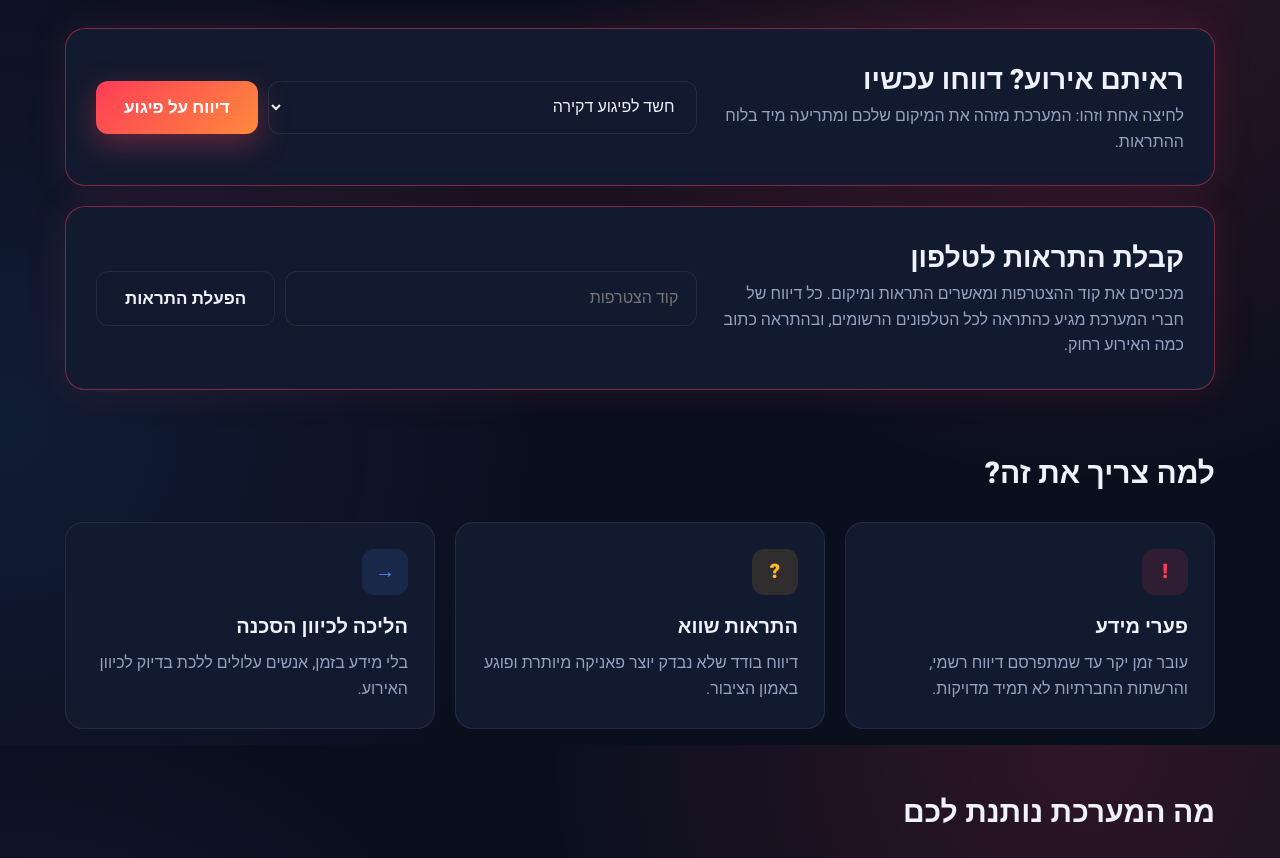
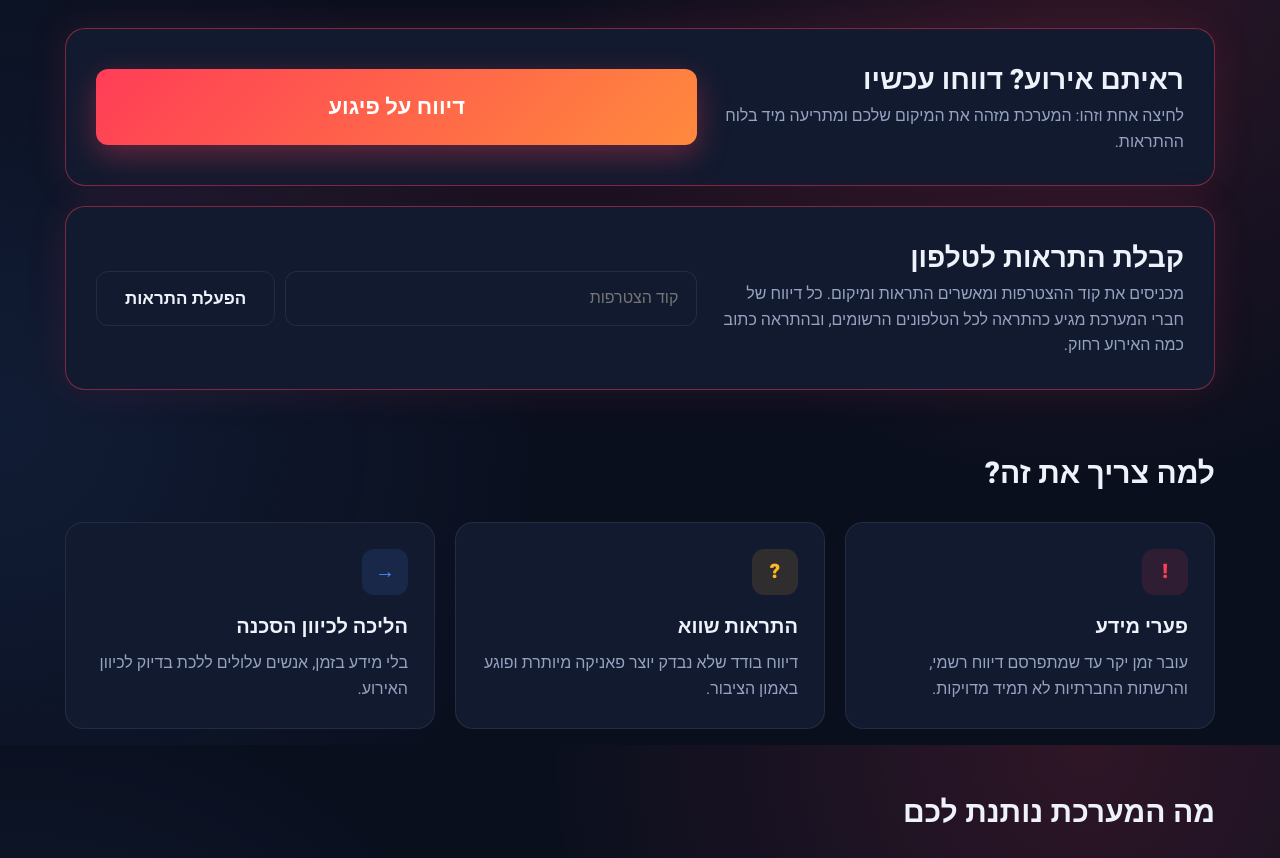
Before and after one commit to naamaelbaz4-afk/aegis, a plain HTML site: page index.html in a window 1280 px wide. Shown: the part 855-1713 px from the top of the page. Drawn offline with nearby package versions, Linux system fonts and the light colour scheme.

Commit message:
Add files via upload

```diff
--- a/FinalProject1.js
+++ b/FinalProject1.js
@@ -156,8 +156,8 @@ function savePosition(position) {
 
 // כפתור הדיווח בעמוד הבית: מזהה לבד את המיקום של המדווח
 function sendReport() {
-  // סוג האירוע שנבחר ברשימה
-  const type = document.getElementById("reportType").value;
+   // אין בחירה של סוג אירוע: כל דיווח נשלח בשם אחד
+  const type = "דיווח על פיגוע";
 
   // משנים את הטקסט של הכפתור, כדי שהמשתמש יידע שמשהו קורה
   document.getElementById("reportBtn").textContent = "מאתר את המיקום שלך...";
--- a/index.html
+++ b/index.html
@@ -110,15 +110,8 @@
           <p>לחיצה אחת וזהו: המערכת מזהה את המיקום שלכם ומתריעה מיד בלוח ההתראות.</p>
         </div>
         <div class="report-form">
-          <!-- רשימה לבחירת סוג האירוע -->
-          <select id="reportType" class="field">
-            <option>חשד לפיגוע דקירה</option>
-            <option>חשד לאירוע ירי</option>
-            <option>חשד לפיגוע דריסה</option>
-            <option>אירוע חשוד אחר</option>
-          </select>
-          <!-- הכפתור: מזהה את המיקום ושולח את הדיווח (הפונקציה sendReport ב-script.js) -->
-          <button id="reportBtn" class="btn btn-primary" onclick="sendReport()">דיווח על פיגוע</button>
+                   <!-- כפתור גדול אחד: מזהה את המיקום ושולח את הדיווח (הפונקציה sendReport ב-FinalProject1.js) -->
+          <button id="reportBtn" class="btn btn-primary" style="width: 100%; font-size: 22px; padding: 22px;" onclick="sendReport()">דיווח על פיגוע</button>
         </div>
       </div>
 
```
